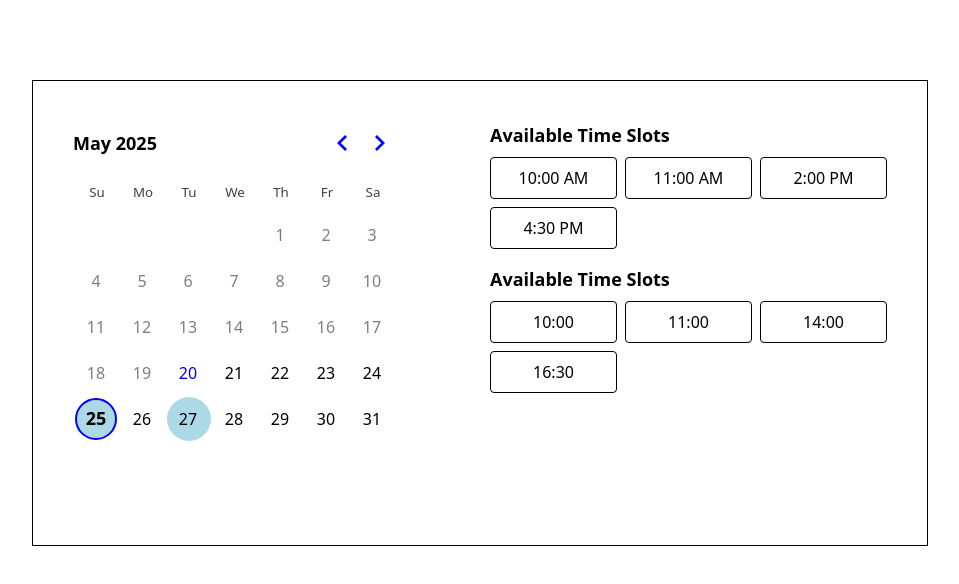
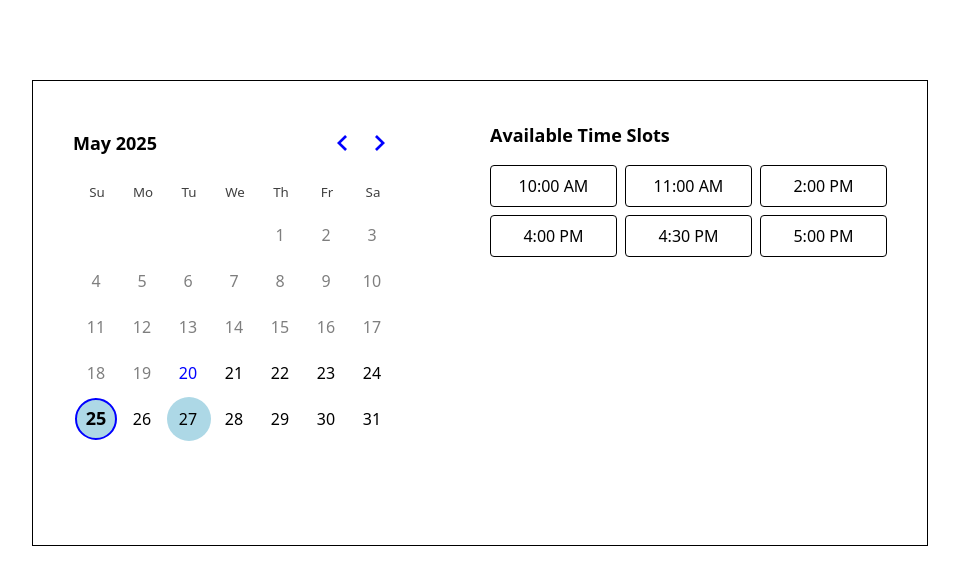
Before and after one commit to JAHIDHASAN05/booking_test, a Next.js app: page / in a window 1280 px wide. Both pictures are taken after a click on the button "25". Shown: the top 584 px of the page, without its empty margins (160-1119 px from the left). Built offline with nearby package versions, Linux system fonts and the light colour scheme.

Commit message:
feat: emty error showing massage

```diff
--- a/src/app/page.tsx
+++ b/src/app/page.tsx
@@ -16,11 +16,11 @@ const event = {
 const availability = [
   {
     date: "2025-05-25",
-    slots: ["10:00", "11:00", "14:00", "16:30"],
+    slots: ["10:00", "11:00", "14:00", "16:00", "16:30","17:00"],
   },
   {
     date: "2025-05-27",
-    slots: Array.from({length: 24}, (_, i) => `${i}:00`), // 24-hour slots
+    slots: Array.from({ length: 24 }, (_, i) => `${i}:00`), // 24-hour slots
   },
   {
     date: "2025-06-05",
@@ -32,7 +32,7 @@ const availability = [
   },
   {
     date: "2025-06-25",
-    slots: Array.from({length: 24}, (_, i) => `${i}:00`), // Another 24-hour day
+    slots: Array.from({ length: 24 }, (_, i) => `${i}:00`), // Another 24-hour day
   },
   {
     date: "2025-07-10",
@@ -44,10 +44,9 @@ const availability = [
   },
   {
     date: "2025-07-25",
-    slots: Array.from({length: 24}, (_, i) => `${i}:00`), // One more 24-hour day
-  }
+    slots: Array.from({ length: 24 }, (_, i) => `${i}:00`), // One more 24-hour day
+  },
 ];
-
 
 export default function BookingForm() {
   const [selectedDate, setSelectedDate] = useState<Date | null>(new Date());
@@ -167,8 +166,84 @@ export default function BookingForm() {
         </div>
         <div className="w-full h-full md:overflow-y-scroll">
           {selectedDate && (
+  <div className="mb-4   ">
+    <h3 className="text-lg font-semibold mb-4">Available Time Slots</h3>
+
+    {timeSlots.filter((slot) => {
+      const now = new Date();
+      const isToday = selectedDate.toDateString() === now.toDateString();
+      const [hour, minute] = slot.split(":").map(Number);
+      const slotTime = new Date(selectedDate);
+      slotTime.setHours(hour, minute, 0, 0);
+      return !isToday || slotTime > now;
+    }).length === 0 ? (
+      <div className="flex mt-20  flex-col items-center justify-center text-center bg-yellow-50 text-yellow-700 border border-yellow-200 rounded p-6">
+        <svg
+          xmlns="http://www.w3.org/2000/svg"
+          className="w-10 h-10 mb-3 text-yellow-500"
+          fill="none"
+          viewBox="0 0 24 24"
+          stroke="currentColor"
+        >
+          <path
+            strokeLinecap="round"
+            strokeLinejoin="round"
+            strokeWidth={2}
+            d="M12 8v4m0 4h.01M21 12a9 9 0 11-18 0 9 9 0 0118 0z"
+          />
+        </svg>
+        <p className="text-lg font-medium">No available time slots</p>
+        <p className="text-sm text-gray-600 mt-1">
+          Please choose another day or check back later.
+        </p>
+      </div>
+    ) : (
+      <div className="grid grid-cols-2 lg:grid-cols-3 gap-2">
+        {timeSlots
+          .filter((slot) => {
+            const now = new Date();
+            const isToday = selectedDate.toDateString() === now.toDateString();
+            const [hour, minute] = slot.split(":").map(Number);
+            const slotTime = new Date(selectedDate);
+            slotTime.setHours(hour, minute, 0, 0);
+            return !isToday || slotTime > now;
+          })
+          .map((slot) => {
+            const [hour, minute] = slot.split(":").map(Number);
+            const ampm = hour >= 12 ? "PM" : "AM";
+            const hour12 = hour % 12 || 12;
+            const formatted = `${hour12}:${minute
+              .toString()
+              .padStart(2, "0")} ${ampm}`;
+
+            return (
+              <button
+                key={slot}
+                onClick={() => setSelectedTime(slot)}
+                className={`px-3 py-2 rounded border transition ${
+                  selectedTime === slot
+                    ? "bg-blue-600 text-white"
+                    : "bg-white hover:bg-blue-100"
+                }`}
+              >
+                {formatted}
+              </button>
+            );
+          })}
+      </div>
+    )}
+  </div>
+)}
+
+</div>
+
+
+
+          {/* {selectedDate && (
             <div className="mb-4">
-    <h3 className="text-lg font-semibold mb-2">Available Time Slots</h3>
+              <h3 className="text-lg font-semibold mb-2">
+                Available Time Slots
+              </h3>
               <div className="grid grid-cols-2 lg:grid-cols-3 gap-2">
                 {timeSlots
                   .filter((slot) => {
@@ -210,9 +285,9 @@ export default function BookingForm() {
                   })}
               </div>
             </div>
-)}
+          )} */}
 
-          {selectedDate ? (
+          {/* {selectedDate ? (
             <div className="mb-4">
               <h3 className="text-lg font-semibold mb-2">
                 Available Time Slots
@@ -241,8 +316,12 @@ export default function BookingForm() {
               Please Select A day
             </div>
           )}
+        </div> */}
       </div>
-      </div>
+
+
+
+
 
       {selectedTime && (
         <form onSubmit={handleSubmit(onSubmit)} className="space-y-4">
```
Lines whose indentation alone changed are shown as unchanged.
